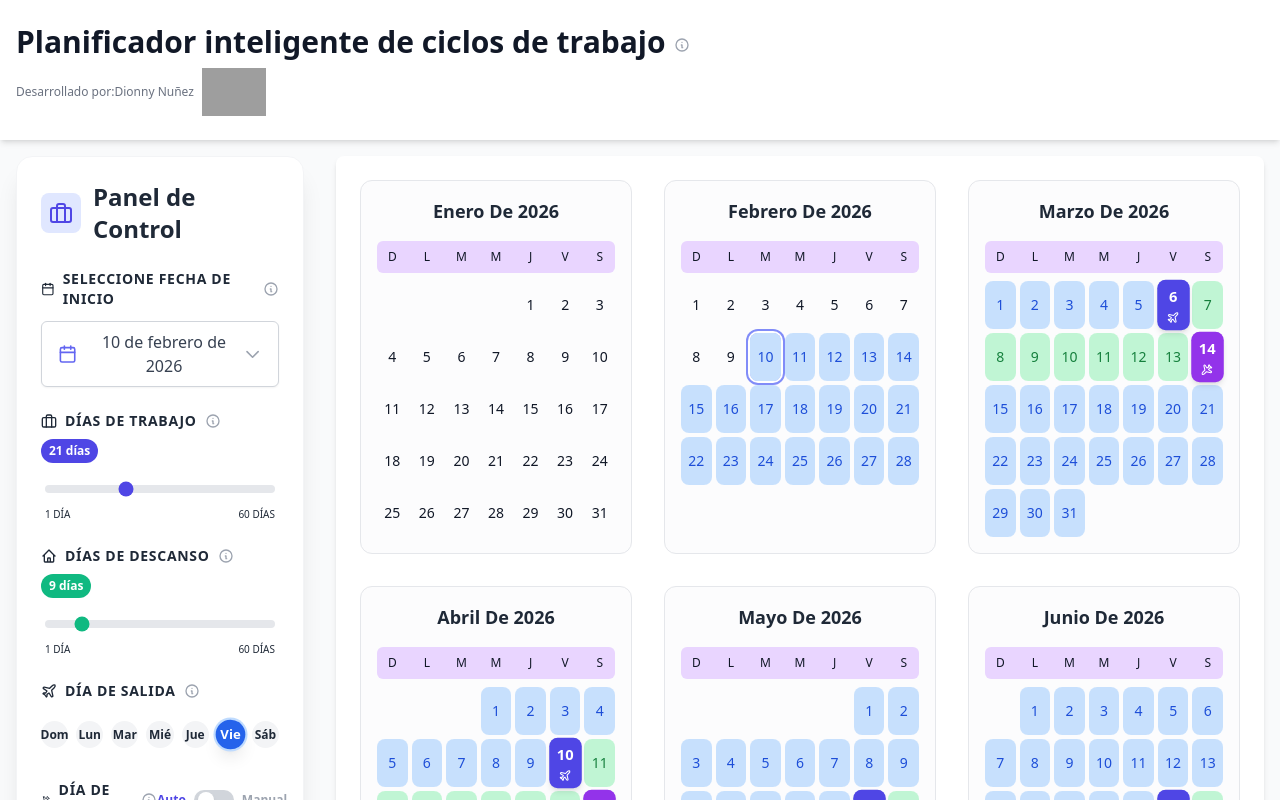
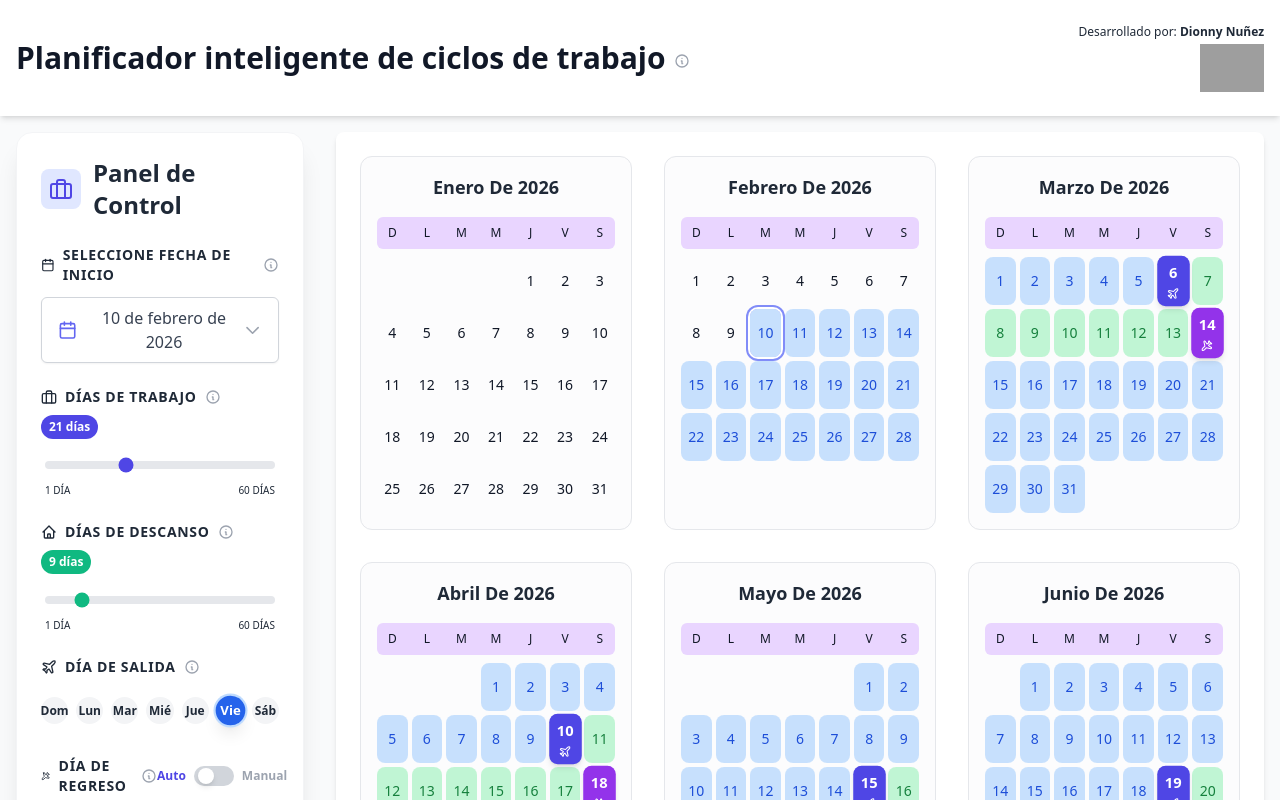
Before and after one commit to cityny/Cronograma-de-Viajes, a React (Vite) app: page / in a window 1280 px wide. Shown: the top 800 px of the page. Built offline with nearby package versions, Linux system fonts and the light colour scheme; grey boxes are pictures that could not be loaded.

Commit message:
Ajustes minimos

```diff
--- a/src/App.tsx
+++ b/src/App.tsx
@@ -48,7 +48,8 @@ const App: React.FC = () => {
     return (
         <div className="min-h-screen bg-gray-50 font-sans text-gray-800">
             <header className="bg-white shadow-md">
-                <div className="container mx-auto px-4 py-6">
+                <div className="container mx-auto px-4 py-6 flex flex-col md:flex-row md:items-center md:justify-between gap-4">
+                    <div>
                         <h1 className="text-xl sm:text-2xl md:text-3xl font-bold text-gray-900 leading-tight">
                             Planificador inteligente de ciclos de trabajo
                             <InfoTooltip
@@ -56,11 +57,13 @@ const App: React.FC = () => {
                                 text="Es una aplicación web interactiva diseñada para calcular y visualizar itinerarios de viaje basados en ciclos de trabajo rotativos. Permite a los usuarios definir su fecha de inicio, días de salida/regreso y duración del periodo laboral para generar automáticamente un calendario anual."
                             />
                         </h1>
-                    <div className="mt-2 flex items-center text-xs text-gray-500 font-medium">
-                        Desarrollado por: <br />
-                        <h2 className="text-xs text-gray-500 font-medium">Dionny Nuñez</h2><br />
-                        <a href="https://cityny.github.io/cityny/index.html" target="_blank" rel="noopener noreferrer" className="ml-2 hover:opacity-80 transition-opacity">
-                            <img src={LogoCityNy} alt="CityNy Logo" className="h-12 w-auto" />
+                    </div>
+                    <div className="flex flex-col items-start md:items-end">
+                        <div className="text-[10px] md:text-xs text-gray-800 font-medium mb-1">
+                            Desarrollado por: <span className="font-bold">Dionny Nuñez</span>
+                        </div>
+                        <a href="https://cityny.github.io/cityny/index.html" target="_blank" rel="noopener noreferrer" className="hover:opacity-80 transition-opacity">
+                            <img src={LogoCityNy} alt="CityNy Logo" className="h-10 md:h-12 w-auto" />
                         </a>
                     </div>
                 </div>
```
Lines whose indentation alone changed are shown as unchanged.
